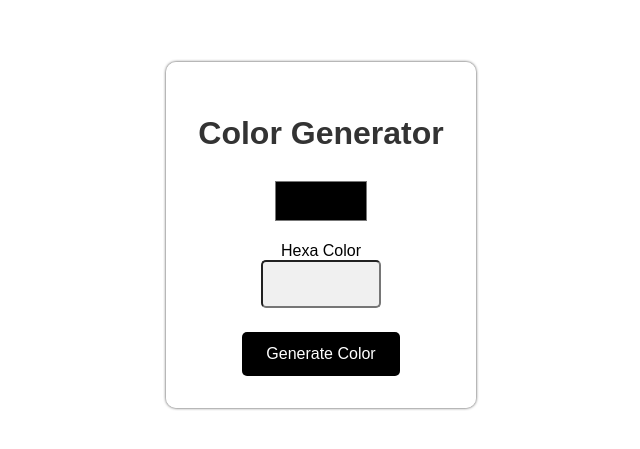
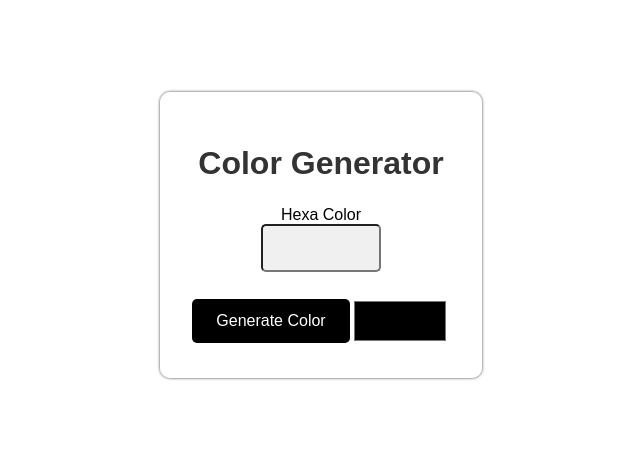
Before and after one commit to Alaa-ze/Simple-Hex-Color-Generator-, a plain HTML site: page Simple Hex Color Generator Using Html-CSS-JS/index.html in a window 1280 px wide. Shown: the part 165-614 px from the top of the page, without its empty margins (319-959 px from the left). Drawn offline with Linux system fonts and the light colour scheme.

Commit message:
Update index.html

```diff
--- a/Simple Hex Color Generator Using Html-CSS-JS/index.html
+++ b/Simple Hex Color Generator Using Html-CSS-JS/index.html
@@ -27,29 +27,20 @@
             color: #333;
             margin-bottom: 1.5rem;
         }
-
-        .color-display {
-            outline: none;
-            background: none;
-            width: 100px;
-            height: 50px;
-            margin: 0 auto 1rem;
-            border-radius: 10px;
-            border:none;
-
-        }
-
         .color-code {
             width: 100px;
             font-size: 1.5rem;
             font-weight: bold;
-            /* margin-left: 50px; */
             margin-bottom: 1.5rem;
             padding: 0.5rem;
             background-color: #f0f0f0;
             border-radius: 5px;
         }
-
+        .Elements{
+            display: flex;
+            justify-content: center;
+            align-items: center;
+        }
         #generateBtn {
             padding: 0.8rem 1.5rem;
             font-size: 1rem;
@@ -59,16 +50,27 @@
             border-radius: 5px;
             cursor: pointer;
         }
+        .color-display {
+            outline: none;
+            background: none;
+            width: 100px;
+            height: 50px;
+            border-radius: 10px;
+            border:none;
+
+        }
 
     </style>
 </head>
 <body>
     <div class="container">
         <h1>Color Generator</h1>
-        <input type="color" class="color-display" id="colorDisplay"></input>
         <div>Hexa Color</div>
         <div> <input type="text" class="color-code" id="colorCode"></div>
+        <div class="Elements">
         <input type="button" id="generateBtn" value="Generate Color" onclick="generateHexColor()"></input>
+        <input type="color" class="color-display" id="colorDisplay"></input>
+        </div>
     </div>
 
     <script>
```
